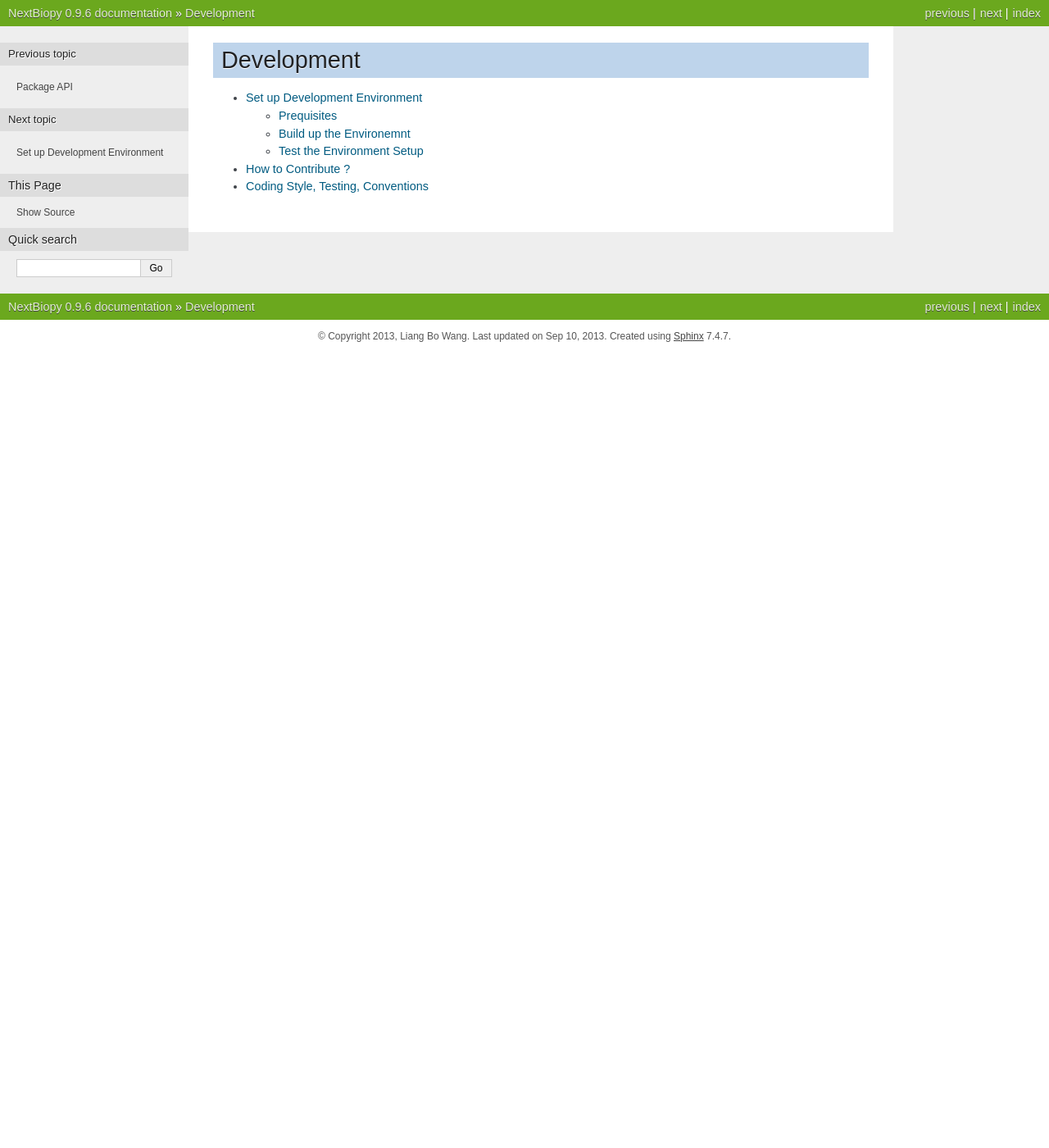
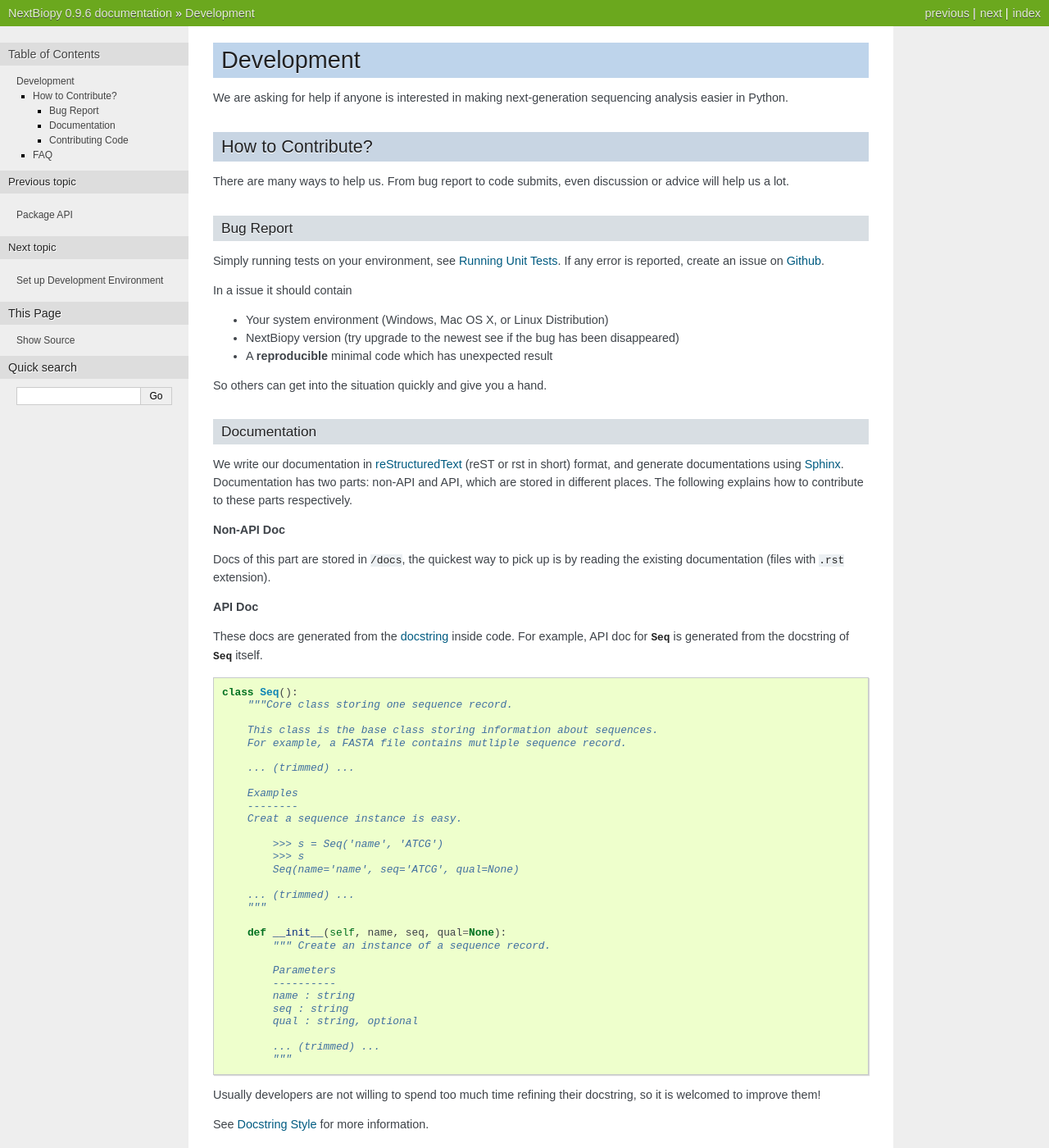
Before and after one commit to mauriceling/nextbiopy, a Sphinx documentation site: the page built from docs/DEVELOP/development.rst, in a window 1280 px wide and 1400 px high. Shown: the whole window at 82% size. Built offline with Sphinx 7.4.7, drawn with Linux system fonts in a browser that asks for light colours; some of the changed text lies outside the part shown.

Commit message:
finish guideline for development

```diff
--- /dev/null
+++ b/docs/DEVELOP/code_style.rst
@@ -0,0 +1,3 @@
+############
+Coding Style
+############
--- a/docs/DEVELOP/conventions.rst
+++ b/docs/DEVELOP/conventions.rst
@@ -1,3 +1,3 @@
-##################################
-Coding Style, Testing, Conventions
-##################################
+#################
+Other Conventions
+#################
--- a/docs/DEVELOP/development.rst
+++ b/docs/DEVELOP/development.rst
@@ -1,10 +1,107 @@
 ###########
 Development
 ###########
+
+We are asking for help if anyone is interested in making next-generation sequencing analysis easier in Python.
+
+How to Contribute?
+==================
+
+There are many ways to help us. From bug report to code submits, even discussion or advice will help us a lot.
+
+Bug Report
+----------
+
+Simply running tests on your environment, see :ref:`testing`. If any error is reported, create an issue on
+`Github <https://github.com/nextbiopy/nextbiopy/issues>`__.
+
+In a issue it should contain
+
+- Your system environment (Windows, Mac OS X, or Linux Distribution)
+- NextBiopy version (try upgrade to the newest see if the bug has been disappeared)
+- A **reproducible** minimal code which has unexpected result
+
+So others can get into the situation quickly and give you a hand.
+
+Documentation
+-------------
+
+We write our documentation in `reStructuredText <http://docutils.sourceforge.net/rst.html>`__
+(reST or rst in short) format, and generate documentations using `Sphinx <http://sphinx-doc.org/>`__. Documentation has two parts: non-API and API, which are stored in different places. The following explains how to contribute to these parts respectively.
+
+**Non-API Doc**
+
+Docs of this part are stored in ``/docs``, the quickest way to pick up is by reading the existing documentation (files with ``.rst`` extension).
+
+**API Doc**
+
+These docs are generated from the `docstring <http://en.wikipedia.org/wiki/Docstring#Python>`__ inside code. For example, API doc for :class:`~nextbiopy.core.Seq` is generated from the docstring of :class:`~!nextbiopy.core.Seq` itself.
+
+.. code-block:: python3
+
+    class Seq():
+        """Core class storing one sequence record.
+
+        This class is the base class storing information about sequences.
+        For example, a FASTA file contains mutliple sequence record.
+
+        ... (trimmed) ...
+
+        Examples
+        --------
+        Creat a sequence instance is easy.
+
+            >>> s = Seq('name', 'ATCG')
+            >>> s
+            Seq(name='name', seq='ATCG', qual=None)
+
+        ... (trimmed) ...
+        """
+
+        def __init__(self, name, seq, qual=None):
+            """ Create an instance of a sequence record.
+
+            Parameters
+            ----------
+            name : string
+            seq : string
+            qual : string, optional
+
+            ... (trimmed) ...
+            """
+
+Usually developers are not willing to spend too much time refining their docstring, so it is welcomed to improve them!
+
+See :ref:`docstring_style` for more information.
+
+
+Contributing Code
+-----------------
+
+Contributing codes requires some steps to follow, which are detailed in docs linked in the end.
+However it can be summed up as
+
+1. Write your code
+2. Add tests if needed (for example, add new functions or classes)
+3. Pass all tests
+4. Complete your docstring (at least short descriptions. Examples are nice!)
+5. Check your code if they follow the coding style
+6. Submit your code by sending us a pull request (PR) (see if your PR pass Travis CI)
+7. Keep an eye on your PR page, others may feedback your code.
+8. *Hooray!* Wait to be merged!
+
+If you are new to open source project, some terms may confuse you. For example, what's the code style? How to write unit test? How to make a PR?
+
+So the following links will take you into the details of contributing steps.
 
 .. toctree::
    :maxdepth: 2
 
    env_setup
-   howto_contrib
+   code_style
+   doc_string_style
+   testing
    conventions
+
+FAQ
+===
--- /dev/null
+++ b/docs/DEVELOP/doc_string_style.rst
@@ -0,0 +1,5 @@
+.. _docstring_style:
+
+###############
+Docstring Style
+###############
--- a/docs/DEVELOP/howto_contrib.rst
+++ /dev/null
@@ -1,3 +0,0 @@
-###################
-How to Contribute ?
-###################
```
Also changed, not shown: docs/DEVELOP/testing.rst (added, +9 -0 lines).
